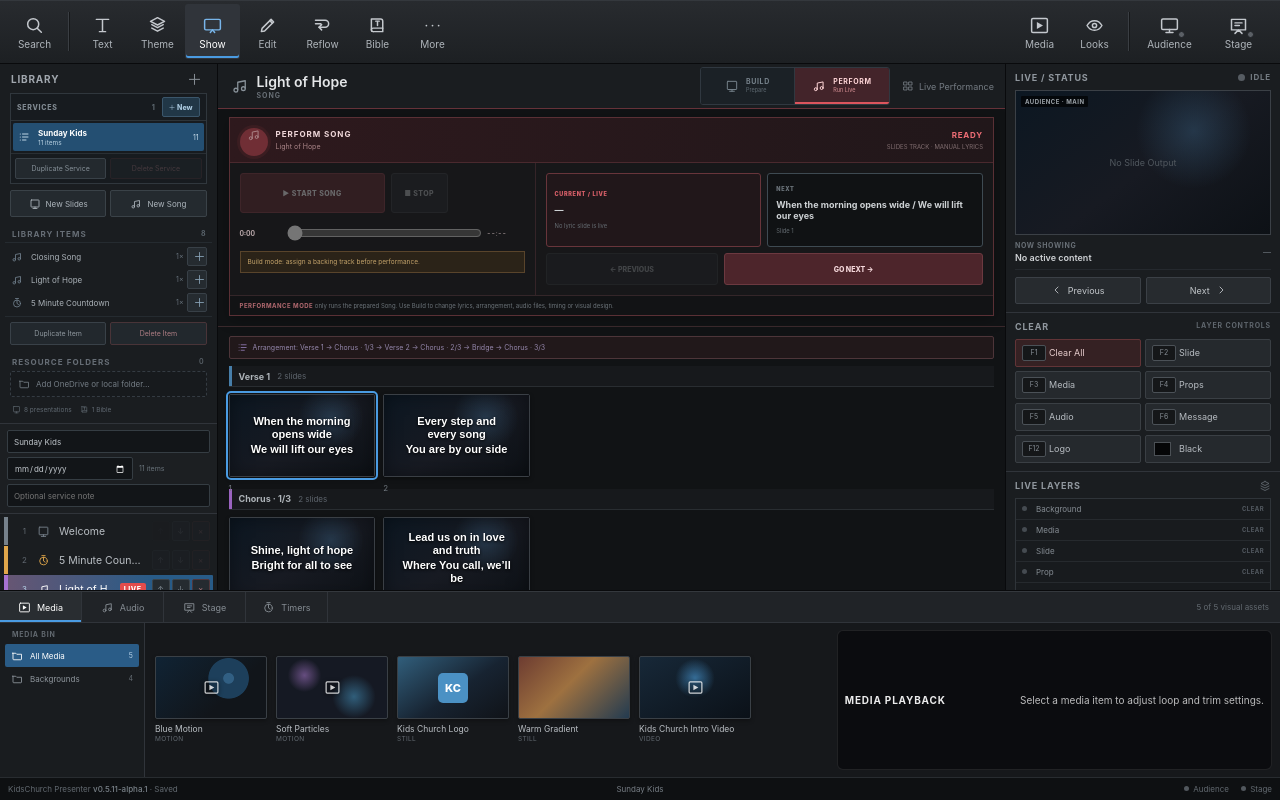
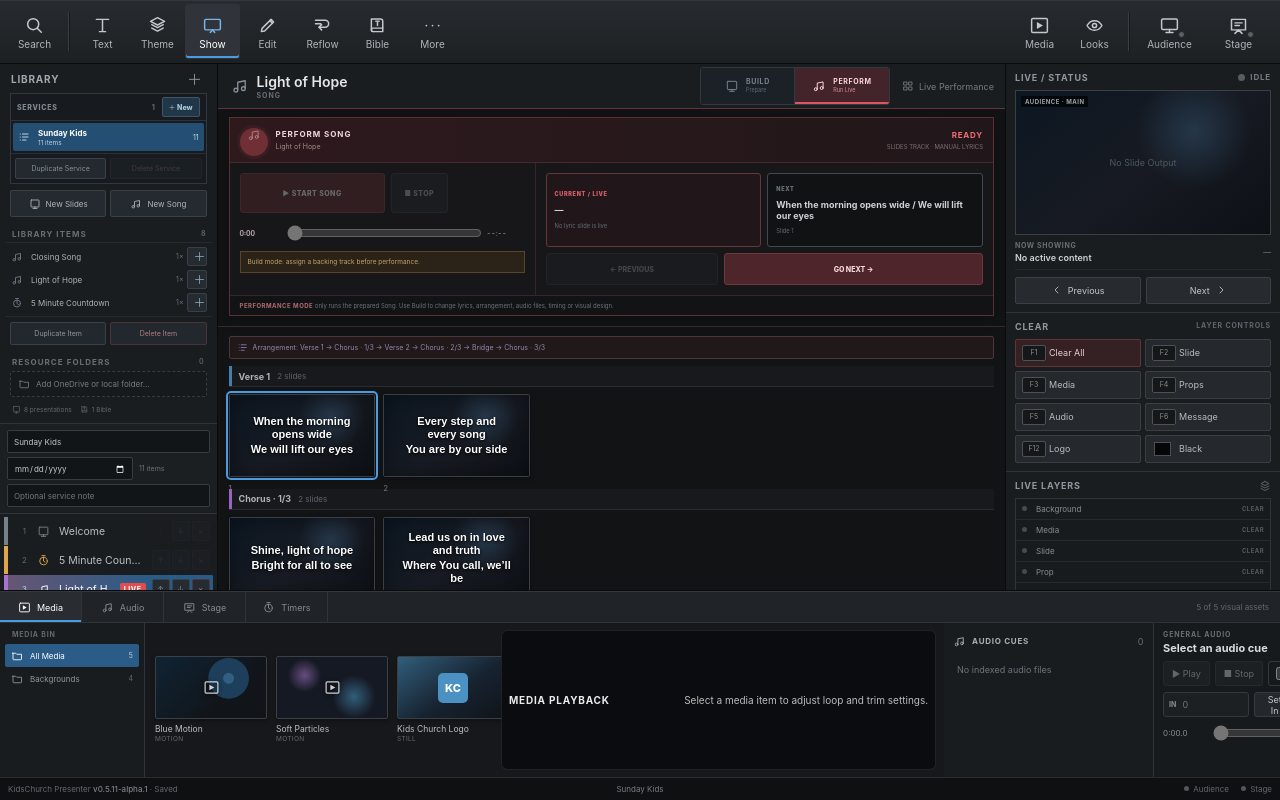
Before and after one commit to jhaago/KidsChurch-Presenter, a React (Vite) app: page / in a window 1280 px wide. Built offline with nearby package versions, Linux system fonts and the light colour scheme.

Commit message:
Persist general audio transport across media tabs

```diff
--- a/src/components/MediaBin.tsx
+++ b/src/components/MediaBin.tsx
@@ -187,10 +187,12 @@ export function MediaBin({
               onRetrigger={onTriggerMedia}
             />
           </>
-        ) : activeTab === 'Audio' ? (
+        ) : null}
+
         <AudioCuePanel
           activeSong={activeSong}
           assets={assets}
+          hidden={activeTab !== 'Audio'}
           onPauseSong={onPauseSong}
           onPlaySong={onPlaySong}
           onResumeSong={onResumeSong}
@@ -198,11 +200,14 @@ export function MediaBin({
           onStopSong={onStopSong}
           songTransport={songTransport}
         />
-        ) : activeTab === 'Stage' ? (
+
+        {activeTab === 'Stage' ? (
           <PlaceholderTab tab="Stage" detail={`${networkStage.clientCount} tablet${networkStage.clientCount === 1 ? '' : 's'} connected · ${stageOutput.presentationTitle || 'No live presentation'}`} />
-        ) : (
+        ) : null}
+
+        {activeTab === 'Timers' ? (
           <PlaceholderTab tab="Timers" detail="Timer controls will appear here when the timer engine is implemented." />
-        )}
+        ) : null}
       </div>
     </section>
   );
```
Lines whose indentation alone changed are shown as unchanged.
